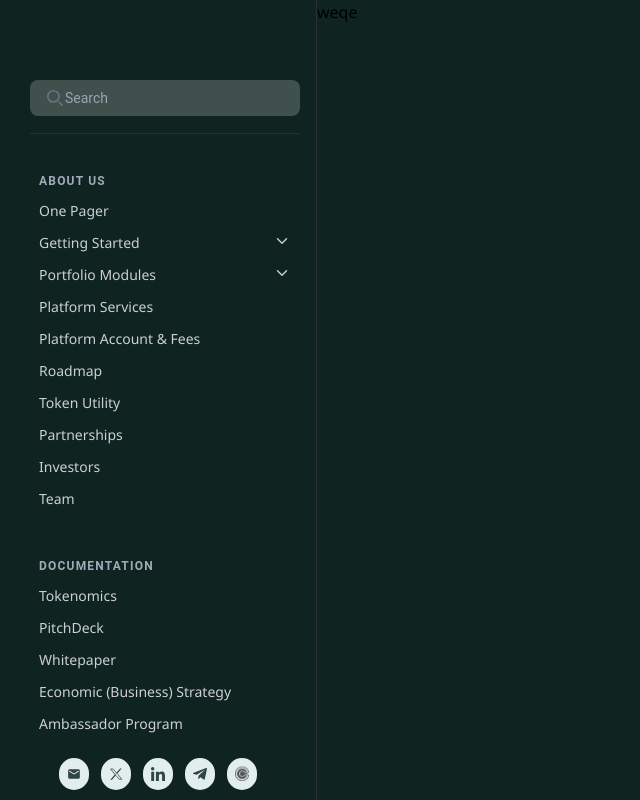
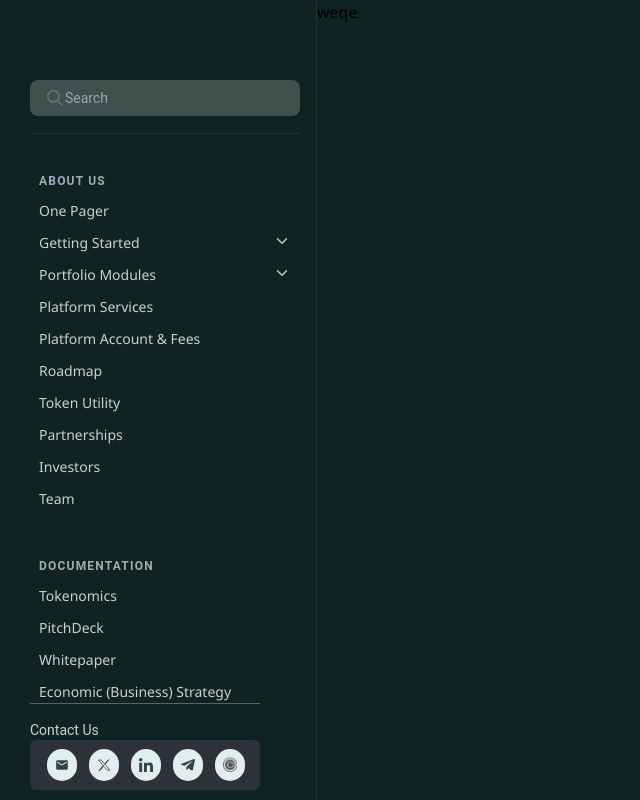
Before and after one commit to cryptool-io/landing-page, a Next.js app: page /document in a window 1280 px wide. Shown: the top 800 px of the page, without its empty margins (0-640 px from the left). Built offline with nearby package versions, Linux system fonts and the light colour scheme.

Commit message:
implement left bar footer

```diff
--- a/components/common/basic/RightBar.tsx
+++ b/components/common/basic/RightBar.tsx
@@ -455,8 +455,9 @@ const RightNavBar: React.FC<RightNavBar> = ({}) => {
             </div>
           </div>
         </div>
-        <div className="sticky bottom-0 pb-[10px] bg-[#0F2421]">
-              <div className="flex flex-row space-x-3 justify-center">
+        <div className="sticky bottom-0 pb-[10px] bg-[#0F2421] w-[260px]">
+          <div className="flex justify-start ml-[30px] text-[#CCCFD4] font-robotic text-sm leadign-[22px] pt-4 border-solid border-[#ffffff4d] border-t-[1px]">Contact Us</div>
+          <div className="flex flex-row space-x-3 justify-start ml-[30px] p-[9px] pl-[17px] rounded-md bg-[#2D323A]">
             <Link
               target="blank"
               href={"mailto:info@cryptool.io"}
```
Lines whose indentation alone changed are shown as unchanged.
